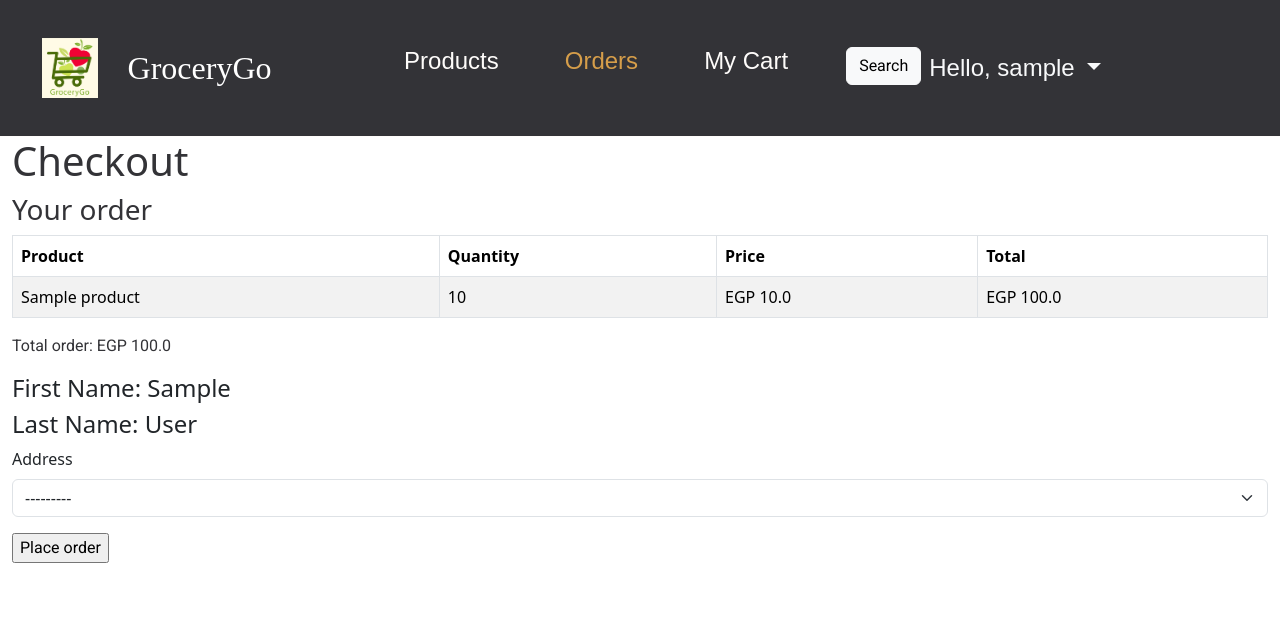
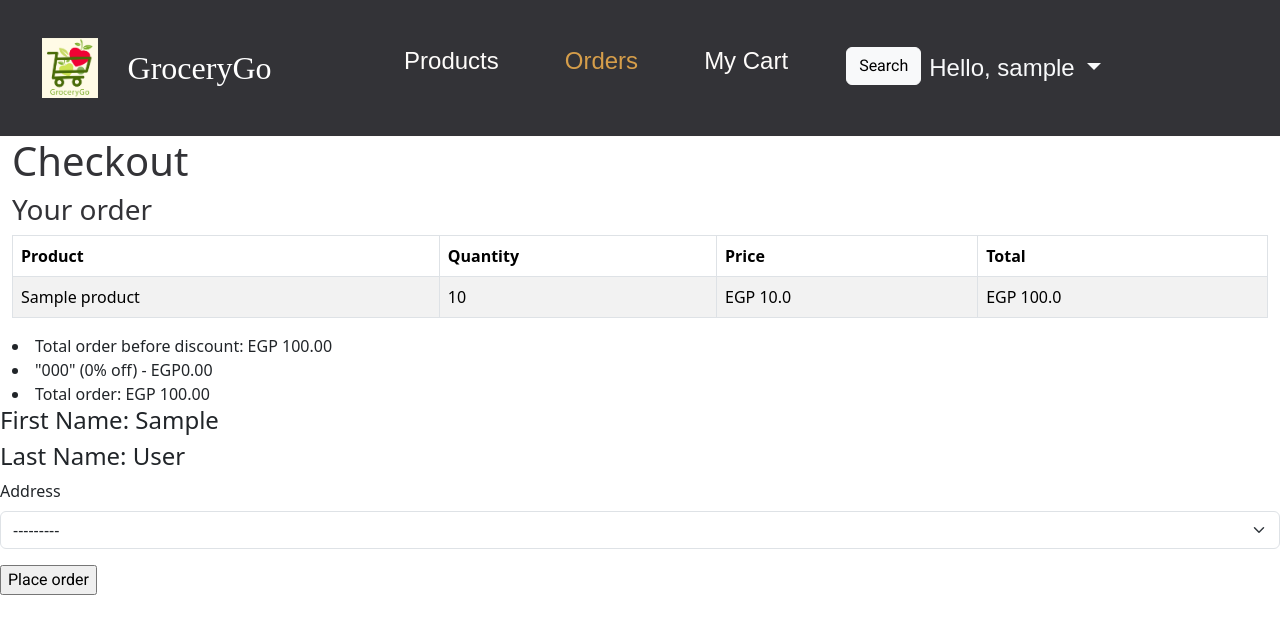
Before and after one commit to AuroraaSan/GroceryGo, a Django app: page /orders/create/ in a window 1280 px wide. Shown: the top 634 px of the page. Run offline with Django 4.2, Linux system fonts and the light colour scheme; a user stored in the database is signed in; tables that the repository leaves empty hold one stand-in row (values such as "Sample post"); parts of the project's set-up code (start-up, migrations or seed data) failed here and were passed over; some libraries are stand-ins or nearby versions.

Commit message:
Coupons solved

```diff
--- a/orders/models.py
+++ b/orders/models.py
@@ -15,6 +15,12 @@ class Order(models.Model):
     updated = models.DateTimeField(auto_now=True)
     paid = models.BooleanField(default=False)
     purchase_timestamp = models.DateTimeField(default=timezone.now)
+    coupon = models.ForeignKey(
+        Coupon, related_name="orders", null=True, blank=True, on_delete=models.SET_NULL
+    )
+    discount = models.IntegerField(
+        default=0, validators=[MinValueValidator(0), MaxValueValidator(100)]
+    )
 
     class Meta:
         ordering = ["-created"]
@@ -29,7 +35,9 @@ class Order(models.Model):
         return sum(item.get_cost() for item in self.items.all())
 
     def get_total_items(self):
-        return self.items.aggregate(total_items=models.Sum('quantity'))['total_items'] or 0
+        return (
+            self.items.aggregate(total_items=models.Sum("quantity"))["total_items"] or 0
+        )
 
     def get_discount(self):
         total_cost = self.get_total_cost_before_discount()
@@ -40,6 +48,7 @@ class Order(models.Model):
     def get_total_cost(self):
         total_cost = self.get_total_cost_before_discount()
         return total_cost - self.get_discount()
+
     def user_first_name(self):
         return self.user.first_name
 
@@ -51,13 +60,23 @@ class Order(models.Model):
 
     def user_address(self):
         # Assuming you have a related name 'profile' in User model
-        return self.user.profile.address if hasattr(self.user, 'profile') else ''
+        return self.user.profile.address if hasattr(self.user, "profile") else ""
 
     def user_postal_code(self):
-        return self.user.profile.postal_code if hasattr(self.user, 'profile') else ''
+        return self.user.profile.postal_code if hasattr(self.user, "profile") else ""
 
     def user_city(self):
-        return self.user.profile.city if hasattr(self.user, 'profile') else ''
+        return self.user.profile.city if hasattr(self.user, "profile") else ""
+
+    def get_total_cost_before_discount(self):
+        return sum(item.get_cost() for item in self.items.all())
+
+    def get_discount(self):
+        total_cost = self.get_total_cost_before_discount()
+        if self.discount:
+            return total_cost * (self.discount / Decimal(100))
+        return Decimal(0)
+
 
 class OrderItem(models.Model):
     order = models.ForeignKey(Order, related_name="items", on_delete=models.CASCADE)
--- a/orders/views.py
+++ b/orders/views.py
@@ -29,7 +29,6 @@ def order_create(request):
             if cart.coupon:
                 order.coupon = cart.coupon
                 order.discount = cart.coupon.discount
-                order.save()
             order.user = request.user
             order.address = form.cleaned_data["user_address"]
             if cart.coupon:
@@ -91,6 +90,10 @@ def admin_order_pdf(request, order_id):
 def user_orders(request):
     user = request.user
     orders = Order.objects.filter(user=user)
-    return render(
-        request, "orders/order/user_orders.html", {"orders": orders, "user": user}
-    )
+    if not orders:
+        messages.info(request, "You have no orders.")
+        return redirect("shop:product_list")
+    else:
+        return render(
+            request, "orders/order/user_orders.html", {"orders": orders, "user": user}
+        )
--- a/templates/account/profile_update.html
+++ b/templates/account/profile_update.html
@@ -23,7 +23,7 @@
                 </div>
                 <div class="form-group lead" style="font-weight: bold">
                     <label for="id_birth_date">Date of Birth:</label>
-                    <input type="date" class="form-control" id="id_birth_date" name="birth_date" value="{{ profile_form.date_of_birth.value }}">
+                    <input type="date" class="form-control" id="id_date_of_birthe" name="date_of_birth" value="{{ profile_form.date_of_birth.value }}">
                 </div>
                 <div class="mt-4">
                     <button type="submit" class="btn btn-success py-1 px-4">Update Profile</button>
--- a/templates/orders/order/create.html
+++ b/templates/orders/order/create.html
@@ -28,10 +28,23 @@
           <td>EGP {{ item.total_price }}</td>
         </tr>
       {% endfor %}
+
     </tbody>
   </table>
+        </div>
+    <li>Total order before discount: EGP {{ cart.get_total_price|floatformat:2 }}</li>
+  </div>
+  <div>
+        {% if cart.coupon %}
+        <li>
+        "{{ cart.coupon.code }}" ({{ cart.coupon.discount }}% off)
+        <span class="neg">- EGP{{ cart.get_discount|floatformat:2 }}</span>
+        </li>
+      {% endif %}
+      </div>
+
 </div>
-    <p>Total order: EGP {{ cart.get_total_price }}</p>
+    <li>Total order: EGP {{ cart.get_total_price_after_discount|floatformat:2 }}</li>
   </div>
   <h4>First Name: {{user.first_name}}</h4>
   <h4>Last Name:   {{user.last_name}}</h4>
--- a/templates/payment/process.html
+++ b/templates/payment/process.html
@@ -35,7 +35,7 @@
           <td>Subtotal</td>
           <td colspan="3"></td>
           <td class="num">
-            ${{ order.get_total_cost_before_discount|floatformat:2 }}
+            EGP{{ order.get_total_cost_before_discount|floatformat:2 }}
           </td>
         </tr>
         <tr>
@@ -45,7 +45,7 @@
           </td>
           <td colspan="3"></td>
           <td class="num neg">
-            - ${{ order.get_discount|floatformat:2 }}
+            - EGP{{ order.get_discount|floatformat:2 }}
           </td>
         </tr>
       {% endif %}
@@ -53,7 +53,7 @@
         <td>Total</td>
         <td colspan="3"></td>
         <td class="num">
-          ${{ cart.get_total_price|floatformat:2 }}
+          EGP{{ cart.get_total_price|floatformat:2 }}
         </td>
       </tr>
     </tbody>
```
Also changed, not shown: account/forms.py (+10 -0 lines), payment/views.py (+30 -26 lines), orders/migrations/0001_initial.py (added), orders/migrations/0002_order_coupon_order_discount.py (added), orders/migrations/__init__.py (added).
